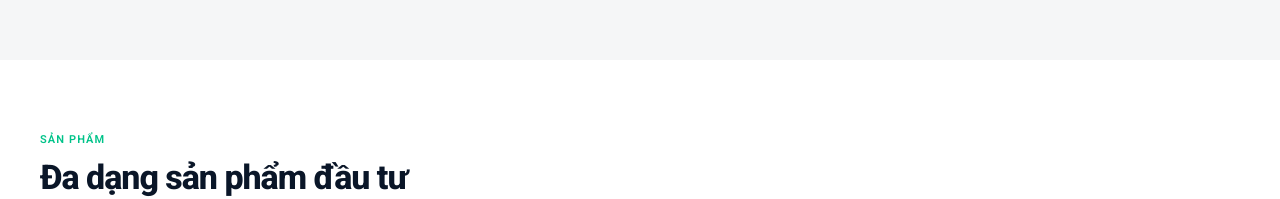
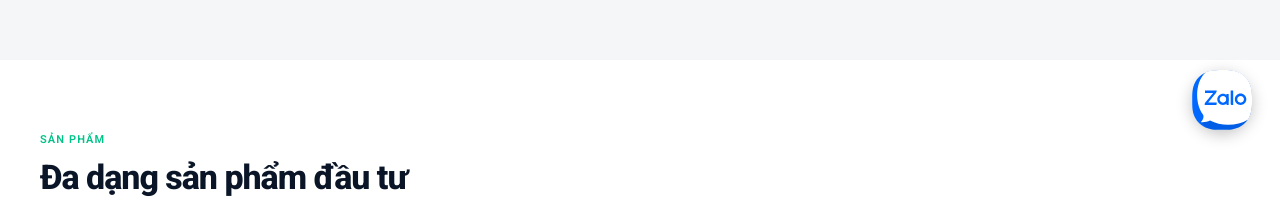
Before and after one commit to AnhDung1207/bamboo100, a Next.js app: page / in a window 1280 px wide. Shown: the part 560-759 px from the top of the page. Built offline with nearby package versions, Linux system fonts and the light colour scheme; no server answers; the database is empty.

Commit message:
feat: add Zalo contact button

```diff
--- a/app/(public)/layout.tsx
+++ b/app/(public)/layout.tsx
@@ -1,13 +1,20 @@
 "use client"
 
 import Footer from "@/components/Footer"
+import ZaloButton from "@/components/ZaloButton"
 import Script from "next/script"
 
-export default function PublicLayout({ children }: { children: React.ReactNode }) {
+export default function PublicLayout({
+  children,
+}: {
+  children: React.ReactNode
+}) {
   return (
     <>
       {children}
       <Footer />
+      <ZaloButton />
+
       <Script
         id="tawk-to"
         strategy="lazyOnload"
@@ -15,12 +22,13 @@ export default function PublicLayout({ children }: { children: React.ReactNode }
           __html: `
             var Tawk_API=Tawk_API||{}, Tawk_LoadStart=new Date();
             (function(){
-            var s1=document.createElement("script"),s0=document.getElementsByTagName("script")[0];
-            s1.async=true;
-            s1.src='https://embed.tawk.to/6a290c55159fb31c34726302/1jqo5gc6s';
-            s1.charset='UTF-8';
-            s1.setAttribute('crossorigin','*');
-            s0.parentNode.insertBefore(s1,s0);
+              var s1=document.createElement("script"),
+                  s0=document.getElementsByTagName("script")[0];
+              s1.async=true;
+              s1.src='https://embed.tawk.to/6a290c55159fb31c34726302/1jqo5gc6s';
+              s1.charset='UTF-8';
+              s1.setAttribute('crossorigin','*');
+              s0.parentNode.insertBefore(s1,s0);
             })();
           `,
         }}
--- /dev/null
+++ b/components/ZaloButton.tsx
@@ -0,0 +1,37 @@
+import Image from "next/image"
+
+export default function ZaloButton() {
+  return (
+    <a
+      href="https://zalo.me/0378219712"
+      target="_blank"
+      rel="noopener noreferrer"
+      aria-label="Liên hệ qua Zalo"
+      title="Liên hệ qua Zalo"
+      style={{
+        position: "fixed",
+        right: "28px",
+        bottom: "110px",
+        zIndex: 9999,
+        width: "60px",
+        height: "60px",
+        display: "block",
+        borderRadius: "50%",
+        boxShadow: "0 4px 16px rgba(0, 0, 0, 0.25)",
+      }}
+    >
+      <Image
+        src="/images/IconZalo.svg"
+        alt="Liên hệ qua Zalo"
+        width={60}
+        height={60}
+        priority
+        style={{
+          display: "block",
+          width: "100%",
+          height: "100%",
+        }}
+      />
+    </a>
+  )
+}
```
Also changed, not shown: public/images/IconZalo.svg (added).
